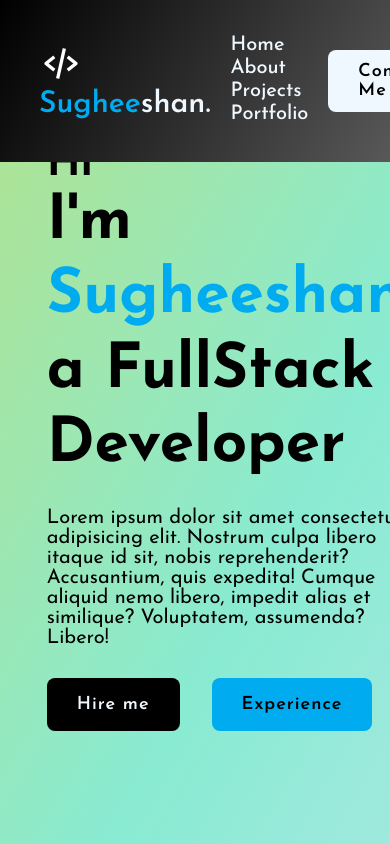
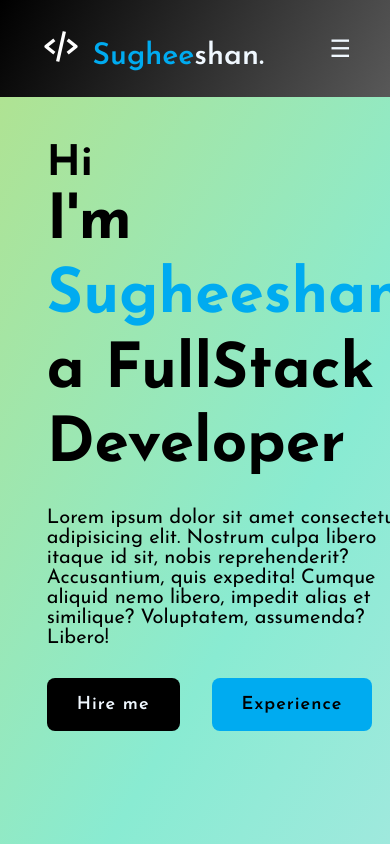
Before and after one commit to Sugheeshan/capstone-portfolio, a plain HTML site: page index.html in a window 390 px wide. Shown: the top 844 px of the page. Drawn offline with nearby package versions, Linux system fonts and the light colour scheme; a web font is replaced by a local one.

Commit message:
update header to increase responsiveness

```diff
--- a/index.html
+++ b/index.html
@@ -26,10 +26,13 @@
         <span> Sughee</span>shan.</a
       >
       <nav class="navbar">
-        <a href="#" class="Home">Home</a>
-        <a href="./public/about.html" class="About">About</a>
-        <a href="#" class="Projects">Projects</a>
-        <a href="#" class="Portfolio">Portfolio</a>
+        <button class="navbar-toggler" id="navbar-toggler">☰</button>
+        <ul class="navbar-links" id="navbar-links">
+          <li><a href="#" class="Home">Home</a></li>
+          <li><a href="./public/about.html" class="About">About</a></li>
+          <li><a href="#" class="Projects">Projects</a></li>
+          <li><a href="#" class="Portfolio">Portfolio</a></li>
+        </ul>
       </nav>
       <!-- navbar content implementation -->
       <a href="#" class="Contact">Contact Me</a>
--- a/style.css
+++ b/style.css
@@ -53,6 +53,29 @@
 span {
   color: #00abf0;
 }
+.navbar {
+  display: flex;
+  align-items: center;
+  justify-content: space-between;
+}
+
+.navbar-toggler {
+  font-size: 1.5rem;
+  background: none;
+  border: none;
+  color: aliceblue;
+  cursor: pointer;
+  display: none; /* hidden by default, will be displayed on smaller screens */
+}
+@media (max-width: 768px) {
+  .navbar-toggler {
+    display: inline;
+  }
+}
+
+.navbar-links li {
+  display: inline;
+}
 
 .navbar a {
   font-size: 20px;
@@ -82,6 +105,23 @@ span {
   transition: 0.3s ease;
 }
 
+@media (max-width: 768px) {
+  .header{
+    padding: 25px 10%;
+  }
+  .navbar-toggler {
+    display: inline;
+  }
+  .navbar-links {
+    display: none; /* hidden by default on small screens */
+    flex-direction: column;
+    width: 100%;
+    text-align: center;
+  }
+  .Contact {
+    display: none;
+  }
+}
 .Contact:hover {
   background-color: #00abf0;
   color: aliceblue;
```
